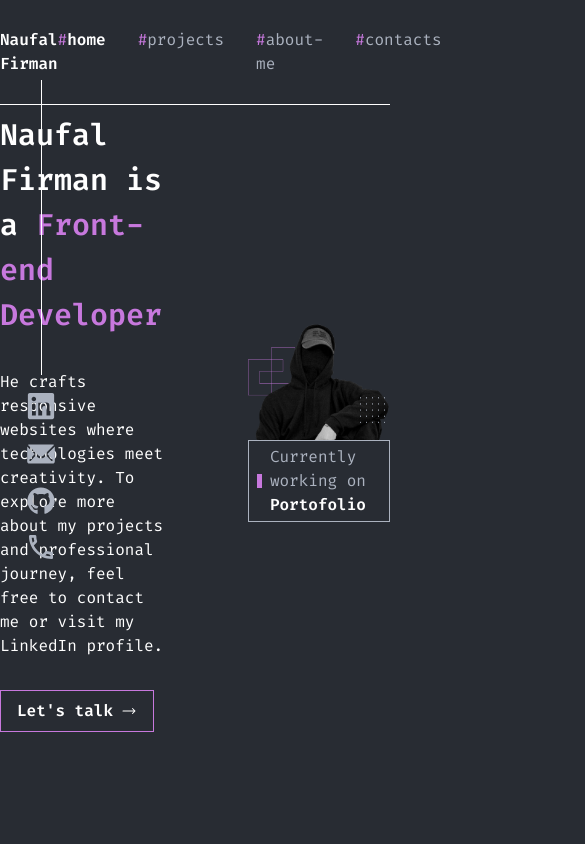
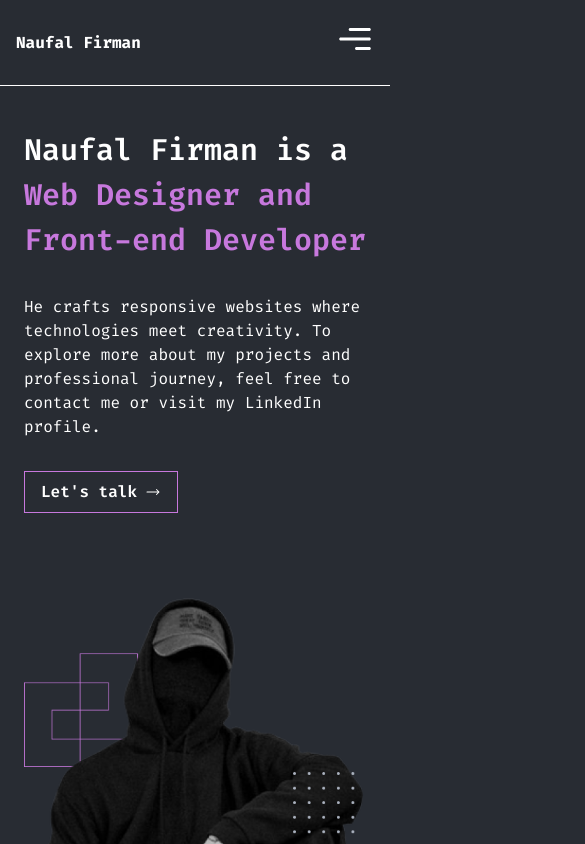
Before and after one commit to naufalF21/portofolio-web, a Next.js app: page / in a window 390 px wide. Shown: the top 844 px of the page, 585 px wide, since content can reach past the window. Built offline with nearby package versions, Linux system fonts and the light colour scheme.

Commit message:
style(Homepage): add responsive for header & herosection

```diff
--- a/app/page.js
+++ b/app/page.js
@@ -15,17 +15,17 @@ export default function Home() {
 		<>
 			<Header />
 			<main>
-				<div className="max-w-[1024px] mx-auto ">
+				<div className="lg:max-w-[1024px] lg:mx-auto ">
 					<HeroSection />
-					<Quotes />
+					{/* <Quotes />
 					<ExperienceSection />
 					<ProjectsSection />
 					<EducationSection />
 					<SkillsSection />
-					<ContactsSection />
+					<ContactsSection /> */}
 				</div>
 			</main>
-			<Footer />
+			{/* <Footer /> */}
 		</>
 	);
 }
--- a/components/Header/index.js
+++ b/components/Header/index.js
@@ -1,16 +1,29 @@
 'use client';
 
 import Navbar from '../Navbar';
+import { usePathname } from 'next/navigation';
+import { useState } from 'react';
 import Link from 'next/link';
 import { FaLinkedin } from 'react-icons/fa';
 import { IoIosMail } from 'react-icons/io';
 import { FaGithub } from 'react-icons/fa';
 import { MdOutlineLocalPhone } from 'react-icons/md';
+import { CgMenuRight } from 'react-icons/cg';
+import { IoMdClose } from 'react-icons/io';
+import nav from '@/data/nav';
 
 export default function Header() {
+	const [open, setOpen] = useState(false);
+	const pathname = usePathname();
+
 	return (
-		<header className="fixed text-white py-7 border-b w-full bg-secondary top-0 z-50">
-			<div className="fixed left-6 top-20 flex flex-col items-center gap-4">
+		<>
+			<header
+				className={`fixed text-white lg:py-7 ${
+					!open && 'border-b'
+				} w-full bg-secondary top-0 z-50`}
+			>
+				<div className="fixed left-6 top-20 hidden lg:flex flex-col items-center gap-4">
 					<div className="w-[.8px] h-[35vh] bg-white"></div>
 					<div className="flex flex-col items-center gap-4 text-gray ">
 						<Link
@@ -30,10 +43,58 @@ export default function Header() {
 						</Link>
 					</div>
 				</div>
-			<div className="max-w-[1024px] mx-auto flex flex-row justify-between">
-				<h2 className="font-semibold text-base">Naufal Firman</h2>
+				<div className="lg:max-w-[1024px] mx-auto flex flex-row justify-between items-center px-4 py-5 lg:px-0 lg:py-0">
+					<h2 className="font-bold text-base">Naufal Firman</h2>
 					<Navbar />
+					{/* mobile nav */}
+					<div className="text-white lg:hidden">
+						<div>
+							<button className="cursor-pointer" onClick={() => setOpen(!open)}>
+								{open ? <IoMdClose size="38" /> : <CgMenuRight size="38" />}
+							</button>
+						</div>
+					</div>
+					{/* end mobile nav */}
 				</div>
 			</header>
+			{/* mobile nav */}
+			{open && (
+				<div className="text-white h-screen w-full bg-secondary fixed z-40 pt-20 pb-5 px-4 flex flex-col justify-between lg:hidden">
+					<ul className="flex flex-col gap-6">
+						{nav.map((item, index) => (
+							<li key={index} className="text-lg">
+								{/* <span className="text-primary">#</span> */}
+								<Link
+									href={item.link}
+									className={`text-gray capitalize hover:text-white hover:border-b-2 pb-1 ${
+										pathname === item.link ? 'text-white font-semibold' : ''
+									}`}
+								>
+									{item.name}
+								</Link>
+							</li>
+						))}
+					</ul>
+					<div className="flex flex-row items-center gap-8 text-gray justify-center">
+						<Link
+							href="https://www.linkedin.com/in/naufal-firman/"
+							className="hover:text-white"
+						>
+							<FaLinkedin size="40" />
+						</Link>
+						<Link href="mailto:naufalfirman098@gmail.com" className="hover:text-white">
+							<IoIosMail size="44" />
+						</Link>
+						<Link href="https://github.com/naufalF21" className="hover:text-white">
+							<FaGithub size="38" />
+						</Link>
+						<Link href="tel:+6289617404827" className="hover:text-white">
+							<MdOutlineLocalPhone size="42" />
+						</Link>
+					</div>
+				</div>
+			)}
+			{/* end mobile nav */}
+		</>
 	);
 }
--- a/components/Navbar/index.js
+++ b/components/Navbar/index.js
@@ -2,38 +2,21 @@
 
 import Link from 'next/link';
 import { usePathname } from 'next/navigation';
+import nav from '@/data/nav';
 
 export default function Navbar() {
 	const pathname = usePathname();
 
-	const nav = [
-		{
-			name: 'home',
-			link: '/',
-		},
-		{
-			name: 'projects',
-			link: '/projects',
-		},
-		{
-			name: 'about-me',
-			link: '/about-me',
-		},
-		{
-			name: 'contacts',
-			link: '/contacts',
-		},
-	];
 	return (
 		<nav>
-			<ul className="flex gap-8">
+			<ul className="hidden lg:flex gap-8">
 				{nav.map((item, index) => (
 					<li key={index}>
 						<span className="text-primary">#</span>
 						<Link
 							href={item.link}
 							className={`text-gray hover:text-white hover:border-b-2 pb-1 ${
-								pathname === item.link ? 'text-white font-semibold' : ''
+								pathname === item.link ? 'text-white font-semibold capitalize' : ''
 							}`}
 						>
 							{item.name}
--- a/containers/home-page/hero-section/index.js
+++ b/containers/home-page/hero-section/index.js
@@ -7,10 +7,11 @@ import jumbotronImg from '@/public/images/jumbotron.png';
 
 export default function HeroSection() {
 	return (
-		<div className="text-white flex flex-row items-center justify-between gap-20 h-screen">
-			<div className="flex flex-col gap-8">
+		<div className="text-white flex flex-col lg:flex-row items-center justify-between gap-20 lg:h-screen px-6 pb-10 lg:px-0">
+			<div className="flex flex-col gap-8 mt-32 lg:mt-0">
 				<h2 className="text-3xl font-semibold leading-normal">
-					Naufal Firman is a <span className="text-primary">Front-end Developer</span>
+					Naufal Firman is a{' '}
+					<span className="text-primary">Web Designer and Front-end Developer</span>
 				</h2>
 				<p className="text-base">
 					He crafts responsive websites where technologies meet creativity. To explore
@@ -20,7 +21,7 @@ export default function HeroSection() {
 				<Button text="Let's talk" />
 			</div>
 			<div>
-				<Image src={jumbotronImg} alt="jumbotron-img" height="1200" />
+				<Image src={jumbotronImg} alt="jumbotron-img" className="lg:w-[70rem]" />
 				<div className="text-gray flex flex-row items-center border py-1 px-2 gap-2">
 					<div className="w-[14px] h-[14px] bg-primary"></div>
 					<p>
--- /dev/null
+++ b/data/nav.js
@@ -0,0 +1,20 @@
+const nav = [
+	{
+		name: 'home',
+		link: '/',
+	},
+	{
+		name: 'projects',
+		link: '/projects',
+	},
+	{
+		name: 'contacts',
+		link: '/contacts',
+	},
+	{
+		name: 'CV',
+		link: '#',
+	},
+];
+
+export default nav;
```
Lines whose indentation alone changed are shown as unchanged.
